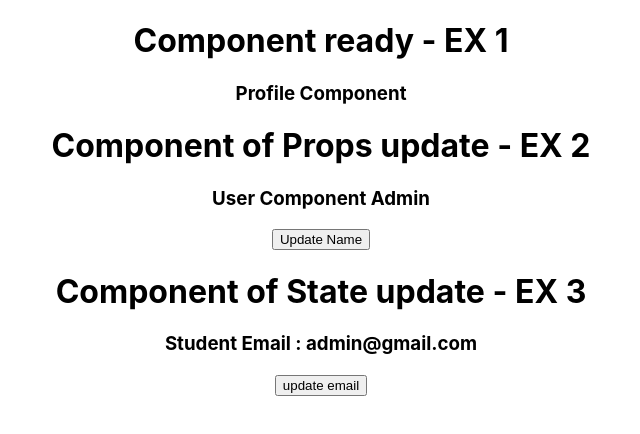
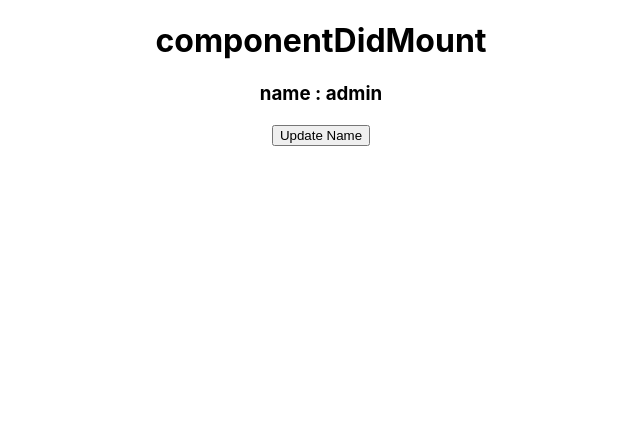
Before and after one commit to PritamMakwana/React-Js-Topics, a React (Create React App) app: page / in a window 1280 px wide. Shown: the top 434 px of the page, without its empty margins (319-959 px from the left). Built offline with nearby package versions, Linux system fonts and the light colour scheme.

Commit message:
componentDidMount life cycle method

```diff
--- a/src/App.js
+++ b/src/App.js
@@ -9,25 +9,30 @@ import User from './User';
 // Update
 // Removed
 
-//render life cycle method
+//componentDidMount life cycle method
+//this function call only ready component
 
-function App(){
+export default class App extends React.Component{
 
-  const [name,setName] = React.useState("Admin")
+  constructor(){
+    super();
+    this.state = {name : "admin"}
+  }
 
+  componentDidMount(){
+    console.log("componentDidMount")
+  }
+
+  render(){
+    console.log("render")
 
   return(
     <div className='App'>
-       <h1>Component ready - EX 1</h1>
-       <Profile />
-       <h1>Component of Props update - EX 2</h1>
-       <User name = {name} />
-       <button onClick={()=>setName("User")}>Update Name</button>
-       <h1>Component of State update - EX 3</h1>
-       <Student />
+      <h1>componentDidMount</h1>
+       <h3>name : {this.state.name}</h3>
+       <button onClick={()=>this.setState({name : "User"})}>Update Name</button>
     </div>
   )
+  }
 
 }
-
-export default App;
--- a/src/Profile.js
+++ /dev/null
@@ -1,15 +0,0 @@
-import React from "react";
-
-class Profile extends React.Component{
-
-  render(){
-    console.log("Ready - Profile Render component ready")
-  return(
-    <div>
-       <h3>Profile Component</h3>
-    </div>
-  )
-  }
-}
-
-export default Profile;
--- a/src/Student.js
+++ /dev/null
@@ -1,23 +0,0 @@
-import React from "react";
-
-class Student extends React.Component{
-
-  constructor(){
-    super();
-    this.state = {
-      email : "admin@gmail.com"
-    }
-  }
-
-  render(){
-    console.log("State -Render Call ",this.state.email)
-  return(
-    <div>
-       <h3>Student Email : {this.state.email}</h3>
-       <button onClick={()=>this.setState({email : "User@gmail.com"})}>update email</button>
-    </div>
-  )
-  }
-}
-
-export default Student;
--- a/src/User.js
+++ /dev/null
@@ -1,15 +0,0 @@
-import React from "react";
-
-class User extends React.Component{
-
-  render(){
-    console.log("Props - User Render component ",this.props)
-  return(
-    <div>
-       <h3>User Component {this.props.name}</h3>
-    </div>
-  )
-  }
-}
-
-export default User;
```
